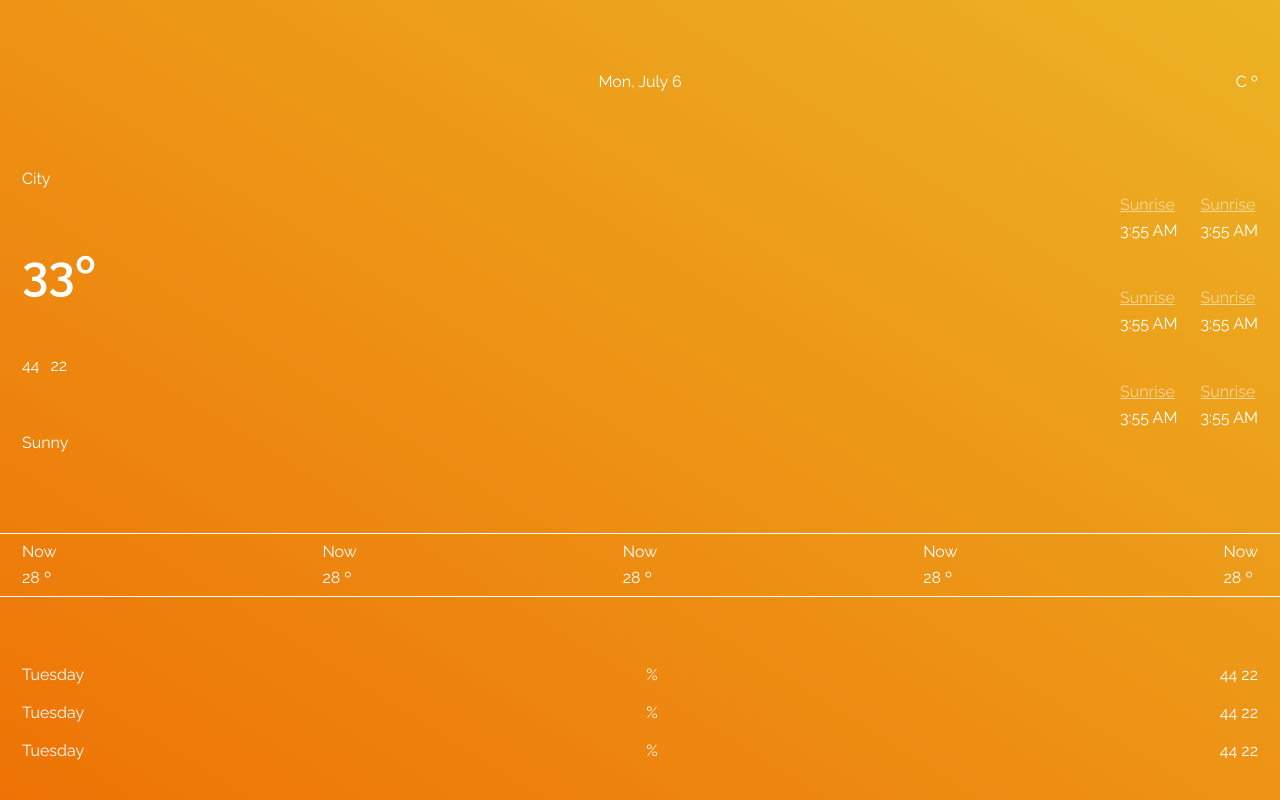
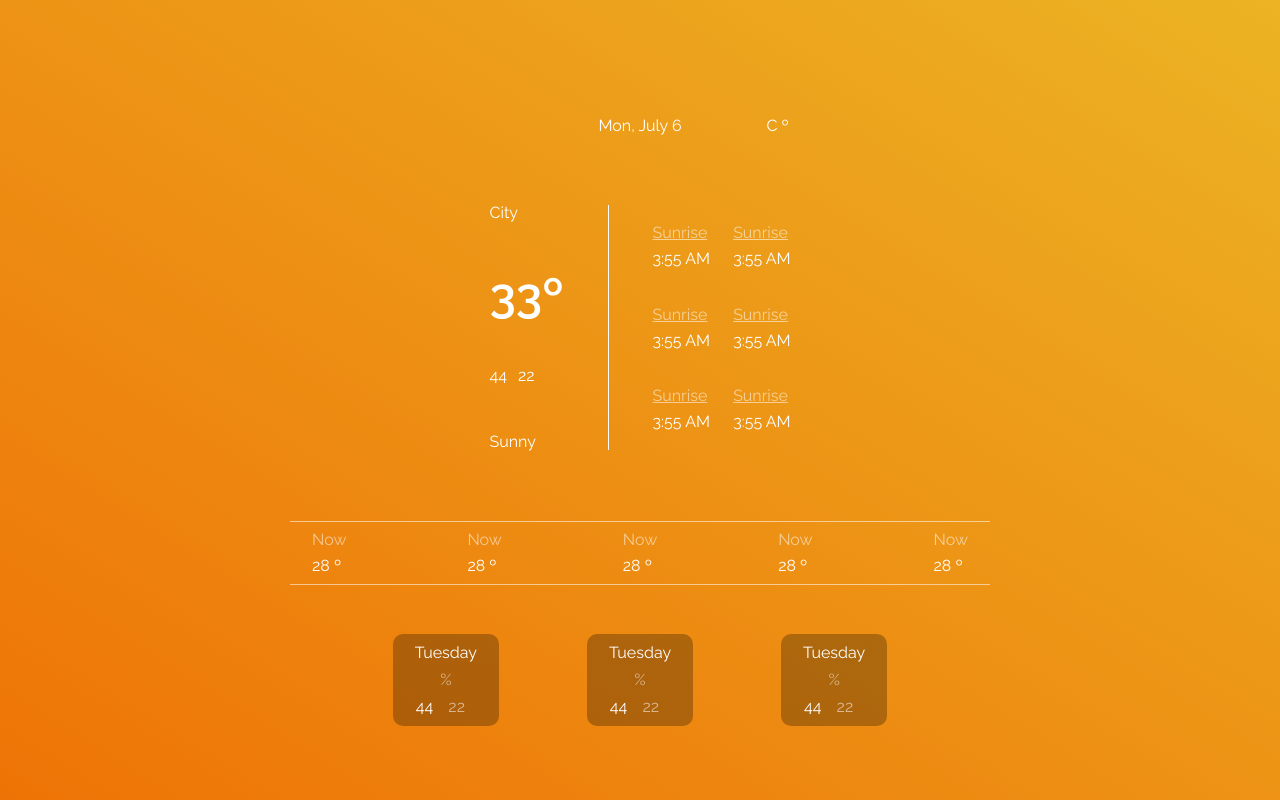
Before and after one commit to mlevitas94/weather-API, a React (Create React App) app: page /1 in a window 1280 px wide. Built offline with nearby package versions, Linux system fonts and the light colour scheme.

Commit message:
full report desktop responsive

```diff
--- a/src/index.css
+++ b/src/index.css
@@ -26,6 +26,7 @@ time, mark, audio, video {
 	font-size: 100%;
 	font: inherit;
 	vertical-align: baseline;
+	box-sizing: border-box;
 }
 /* HTML5 display-role reset for older browsers */
 article, aside, details, figcaption, figure,
--- a/src/pages/FullReport/FullReport.js
+++ b/src/pages/FullReport/FullReport.js
@@ -5,9 +5,10 @@ import './FullReport.scss'
 const FullReport = () => {
     return (
         <div className='fullReportCont'>
+            <div className='fullReportFlex'>
+
                 <div className='header'>
-                <h3>Mon, July 6</h3>
-                <div className='tempType'>C º</div>
+                    <h3>Mon, July 6 <span className='tempType'>C º</span></h3>
                 </div>
                 <div className='mainInfo'>
                     <div className='infoColumnLeft'>
@@ -21,6 +22,7 @@ const FullReport = () => {
                             Sunny
                     </div>
                     </div>
+                    <div className='divider'></div>
                     <div className='infoColumnRight'>
                         <div>
                             <span>Sunrise</span>
@@ -73,7 +75,7 @@ const FullReport = () => {
                 <div className='threeDay'>
                     <div className='row'>
                         <span>Tuesday</span>
-                    <span>%</span>
+                        <span className='icon'>%</span>
                         <div className='highLow'><span>44</span> <span>22</span></div>
                     </div>
                     <div className='row'>
@@ -89,6 +91,8 @@ const FullReport = () => {
                 </div>
 
             </div>
+
+        </div>
     )
 }
 
--- a/src/pages/FullReport/FullReport.scss
+++ b/src/pages/FullReport/FullReport.scss
@@ -2,29 +2,36 @@
 
 .fullReportCont {
     height: 100vh;
-    display: flex;
-    flex-direction: column;
-    justify-content: space-around;
     background: $sunny;
     color: $main;
     min-width: 300px;
     min-height: 500px;
+    display: flex;
+    flex-direction: column;
+    justify-content: center;
+    .fullReportFlex{
+        display: flex;
+        flex-direction: column;
+        justify-content: space-around;
+        height: 100%;
+        max-height: 700px;
+
         .header {
             position: relative;
             margin-top: 44px;
             text-align: center;
-        .tempType {
+            span{
                 position: absolute;
                 right: 22px;
                 top: 0;
             }
         }
         .mainInfo {
-        margin:  22px;
+            margin: 22px;
             height: 35%;
             display: flex;
             justify-content: space-between;
-
+            max-width: 656px;
             .infoColumnLeft {
                 height: 100%;
                 display: flex;
@@ -41,6 +48,9 @@
                         margin-right: 11px;
                     }
                 }
+            }
+            .divider{
+                height: 100%;
             }
             .infoColumnRight{
                 display: flex;
@@ -65,16 +75,14 @@
             padding: 0 22px;
             display: flex;
             justify-content: space-between;
-        border-top: 1px solid $main;
-        border-bottom: 1px solid $main;
+            border-top: 1px solid $subtle;
+            border-bottom: 1px solid $subtle;
             div {
                 span {
                     display: block;
                     margin: 10px 0;
                     &:first-child{
-                    color{
-
-                    }
+                        color: $subtle;
                     }
                 }
             }
@@ -88,6 +96,64 @@
                 margin: 11px 0;
                 display: flex;
                 justify-content: space-between;
+                span{
+                    &:nth-child(2){
+                        color: $subtle;
+                    }
+                }
+                .highLow{
+                    span{
+                        margin-right: 11px;
                     }
                 }
             }
+        }
+        @media screen and (min-width: $widthSm){
+            .header{
+                span{
+                    right: 0;
+                    left: 275px;
+                }
+            }
+            .mainInfo{
+                justify-content: center;
+                margin: 22px auto;
+                width: 100%;
+                .divider{
+                    border-right: 1px solid $main;
+                    margin: 0 44px;
+                }
+            }
+
+            .hourly{
+                max-width: 700px;
+                width: 100%;
+                margin: 0 auto;
+            }
+
+            .threeDay{
+                flex-direction: row;
+                justify-content: space-between;
+                .row{
+                    padding: 11px 22px;
+                    border-radius: 10px;
+                    flex-direction: column;
+                    align-items: center;
+                    background-color: #00000045;
+                    .icon{
+                        margin: 11px 0;
+                    }
+                }
+            }
+        }
+        @media screen and (min-width: $widthMd){
+            .threeDay{
+                justify-content: center;
+                .row{
+                    margin: 0 44px;
+                }
+            }
+        }
+    }
+
+}
--- a/src/variables.scss
+++ b/src/variables.scss
@@ -19,3 +19,4 @@ $sunny : linear-gradient(to top right, #EE7306, #ECB324);
 //screen widths
 
 $widthSm : 400px;
+$widthMd : 700px;
```
Also changed, not shown: 1 other file (tests, documents, lock files or other folders). Lines whose indentation alone changed are shown as unchanged.
